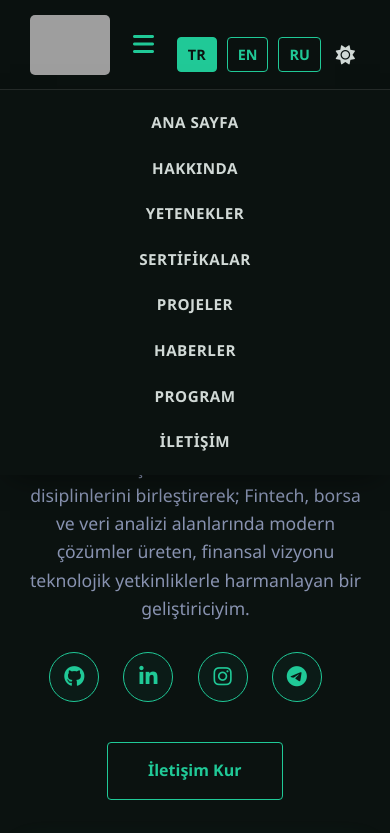
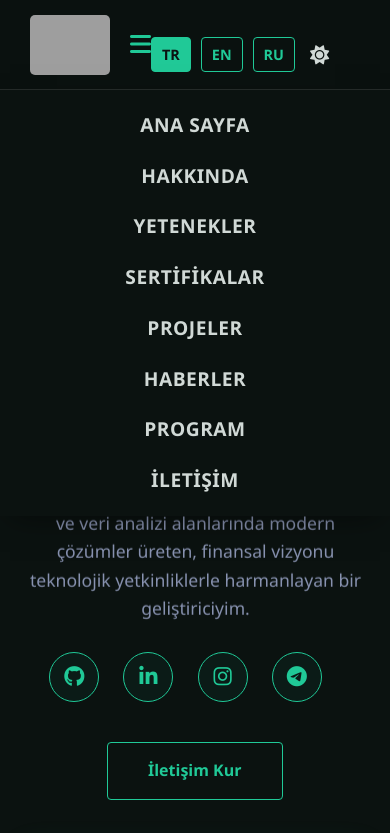
Before and after one commit to kagandms/My-Portfolio-Website, a plain HTML site: page index.html in a window 390 px wide. Both pictures are taken after a click on the element 143 px from the left and 44 px from the top of the page. Shown: the top 833 px of the page. Drawn offline with Linux system fonts and the light colour scheme; grey boxes are pictures that could not be loaded.

Commit message:
Fix: Enable hamburger menu for wider screens and allow JS toggle

```diff
--- a/script.js
+++ b/script.js
@@ -113,9 +113,8 @@ document.addEventListener('DOMContentLoaded', () => {
 
 function toggleMenu() {
     const nav = document.getElementById('navbar');
-    if (window.innerWidth <= 768) {
-        nav.classList.toggle('active');
-    }
+    // Toggle class regardless of screen width, CSS handles visibility of the button
+    nav.classList.toggle('active');
 }
 
 async function loadNews() {
--- a/styles.css
+++ b/styles.css
@@ -963,23 +963,50 @@ body.light-mode .certificate-card {
 
 
 
-/* Tablet ve Arada Kalan Geniş Ekranlar İçin Düzenleme */
-@media (max-width: 1400px) {
-    header {
-        padding: 15px 20px;
+/* Tablet ve Geniş Ekran Düzenlemesi (1350px altı mobil menüye geçsin) */
+@media (max-width: 1450px) {
+
+    /* 1450px altında mobile menüyü zorla çünkü TR/RU içerik sığmıyor */
+    .menu-toggle {
+        display: block;
+    }
+
+    nav {
+        display: none;
+        /* JS ile açılacak */
+        position: absolute;
+        top: 100%;
+        left: 0;
+        width: 100%;
+        height: auto;
+        background-color: var(--nav-bg);
+        justify-content: center;
+        padding: 30px 0;
+        box-shadow: 0 10px 30px rgba(0, 0, 0, 0.5);
     }
 
     nav ul {
-        gap: 20px;
+        flex-direction: column;
+        gap: 30px;
+        margin: 0;
     }
 
     nav ul li a {
-        font-size: 0.95rem;
+        font-size: 1.2rem;
     }
 
-    .section-title {
-        font-size: 2rem;
+    /* Nav extras (dil/tema) menü içine alınabilir ama şimdilik headerda kalsın, sadece padding ayarı */
+    .nav-extras {
+        margin-left: auto;
+        /* Sağa yasla */
+        margin-right: 50px;
+        /* Toggle ile çakışmasın */
     }
+}
+
+body.light-mode nav {
+    background-color: var(--bg-color);
+    border-top-color: rgba(0, 0, 0, 0.1);
 }
 
 /* RESPONSIVE MOBIL */
```
